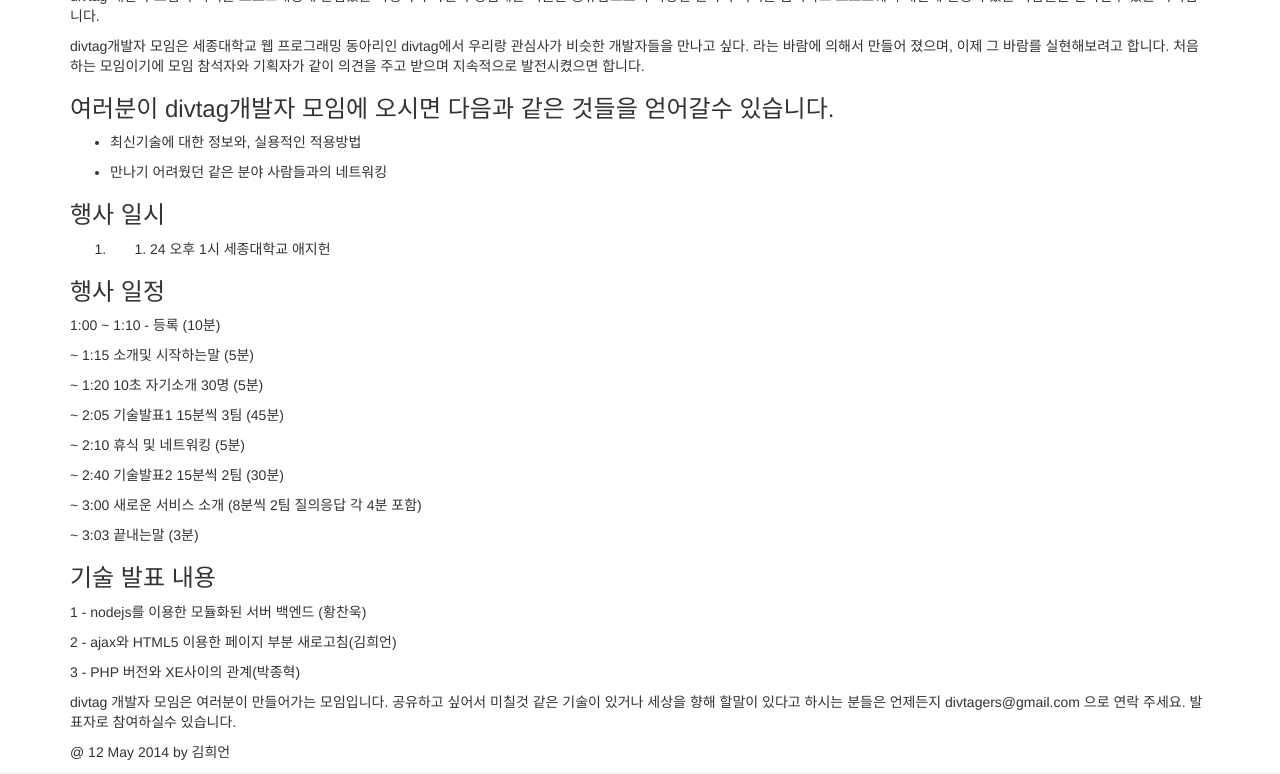
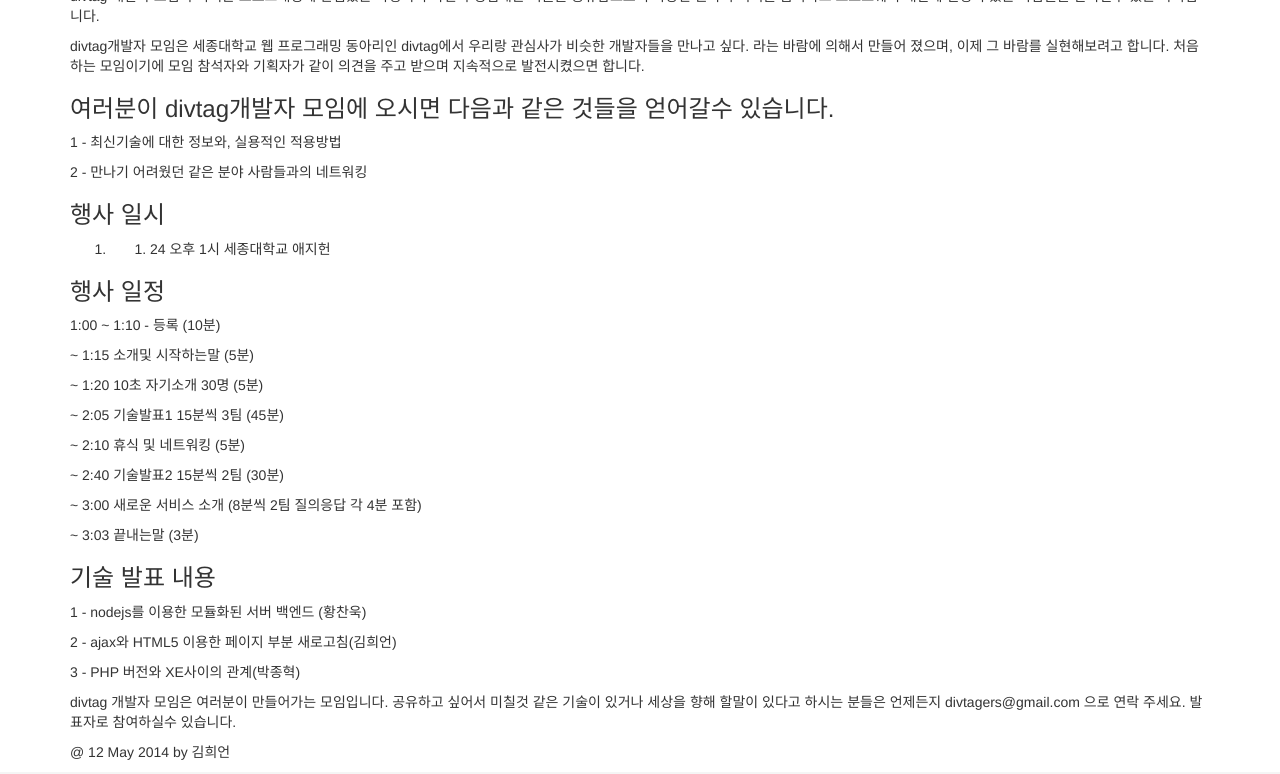
Before and after one commit to divtagers/divtagers.github.io, a Jekyll site: the page built from _posts/2014-05-12-divtagconf1.md, in a window 1280 px wide and 900 px high, scrolled down 896 px, cut to the strip 126-900 px from the top of the window. Built offline with Jekyll 4.4.1, drawn with Linux system fonts in a browser that asks for light colours; nearby versions of some CDN libraries; Markdown is read by kramdown in place of the engine named in the settings.

Commit message:
fix conf

```diff
--- a/_posts/2014-05-12-divtagconf1.md
+++ b/_posts/2014-05-12-divtagconf1.md
@@ -18,9 +18,9 @@ divtag개발자 모임은 세종대학교 웹 프로그래밍 동아리인 divta
 
 ###여러분이 divtag개발자 모임에 오시면 다음과 같은 것들을 얻어갈수 있습니다.
 
-* 최신기술에 대한 정보와, 실용적인 적용방법
+1 - 최신기술에 대한 정보와, 실용적인 적용방법
 
-* 만나기 어려웠던 같은 분야 사람들과의 네트워킹
+2 - 만나기 어려웠던 같은 분야 사람들과의 네트워킹
 
 
 
```
